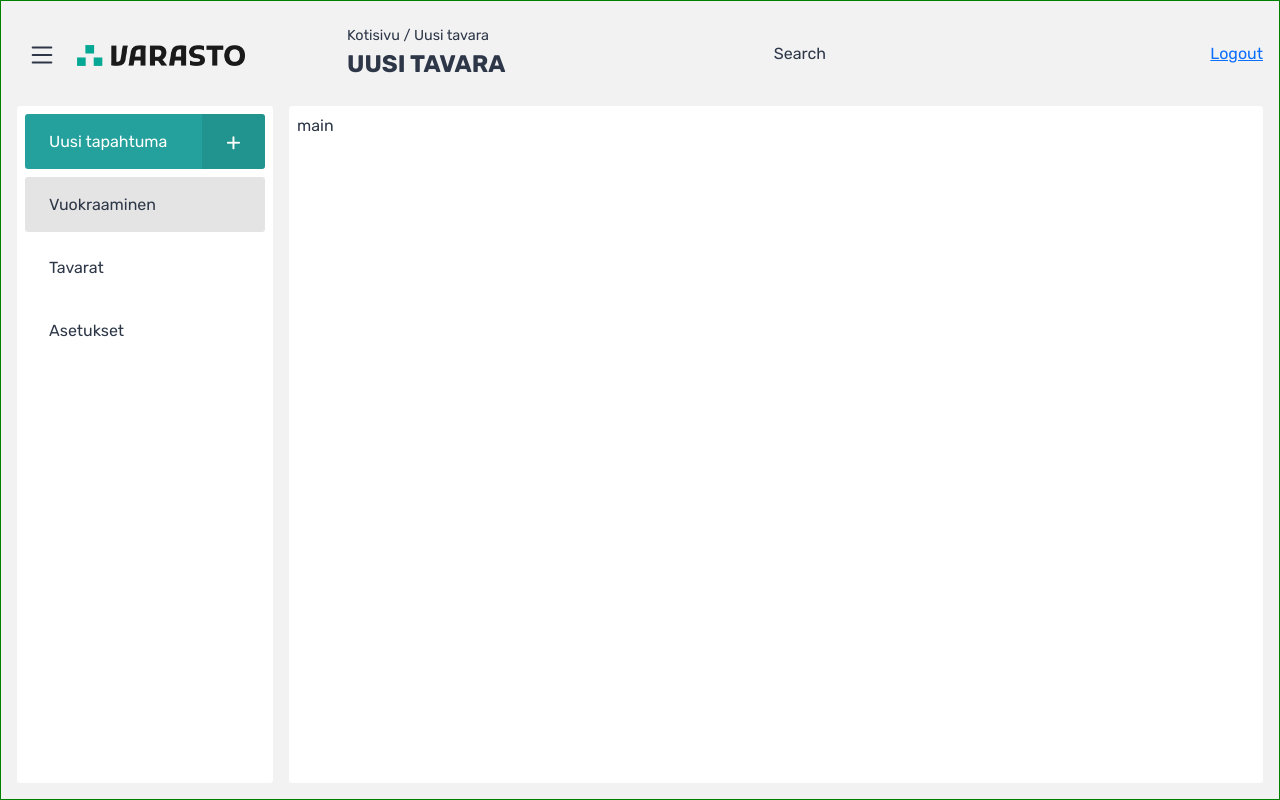
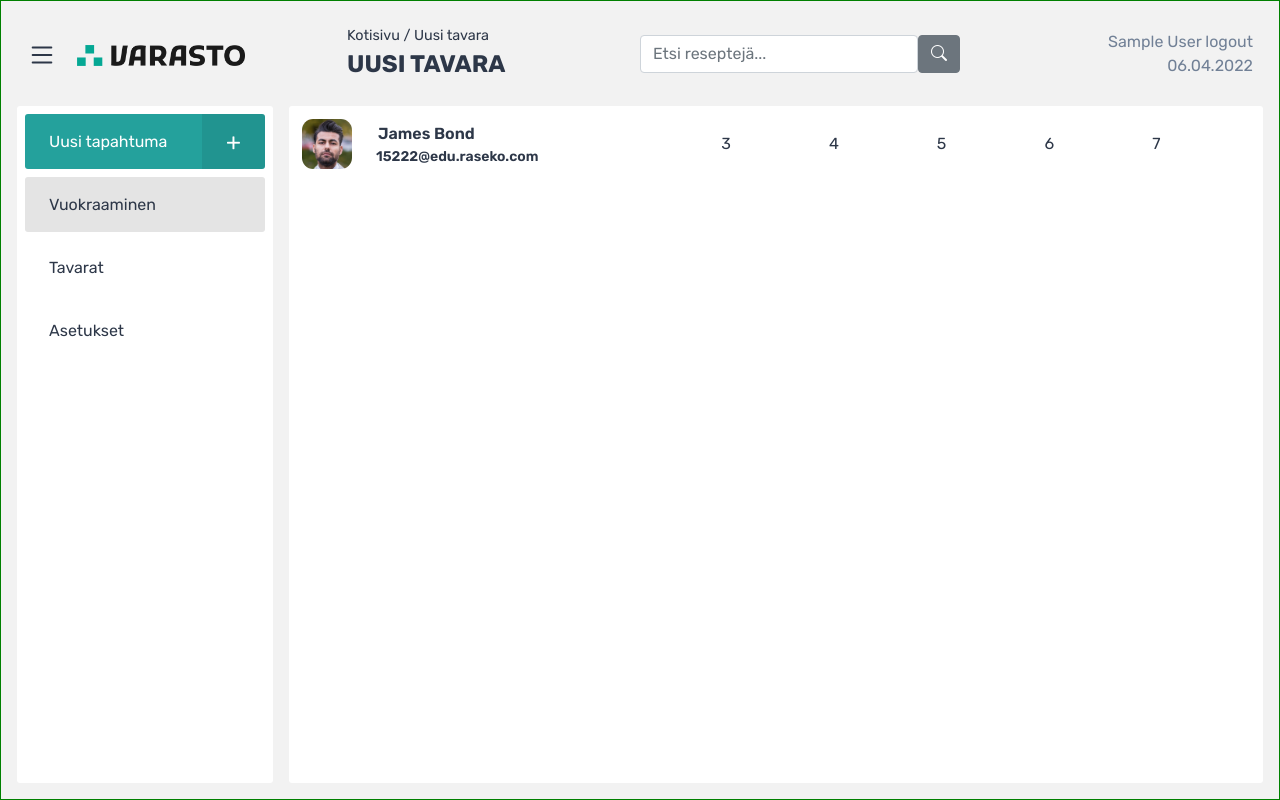
Before and after one commit to SergeiVasilyev/VarastohallintaR1, a Django app: page /main_page/ in a window 1280 px wide. Run offline with Django 4.2, Linux system fonts and the light colour scheme; the visitor is signed in with stand-in values (Sample User, id 1).

Commit message:
Edited main_page html, css; Datetime now and user into context
Added to main_page Search input, account name and logout link
Added user role verification
Added rent event item into html and css
In view.py added to context datetime now and request.user

```diff
--- a/varasto/views.py
+++ b/varasto/views.py
@@ -10,6 +10,7 @@ from .forms import CustomUserForm
 from .checkUser import *
 from django.contrib.auth.decorators import login_required
 from django.contrib.auth.decorators import user_passes_test
+from datetime import datetime
 
 
 def login_view(request):
@@ -81,10 +82,11 @@ def menu_view(request):
 @login_required()
 @user_passes_test(is_not_student, redirect_field_name=None)
 def main_page(request):
-
-
+    now = datetime.now()
+    datenow = now.strftime("%d.%m.%Y")
     context = {
-        'role': request.user
+        'datenow': datenow,
+        'user': request.user
     }
 
     return render(request, 'varasto/main_page.html', context)
--- a/varastoapp/static/varasto/main_page.css
+++ b/varastoapp/static/varasto/main_page.css
@@ -68,8 +68,27 @@ header .warp {
         /* justify-self: start; */
         /* border: 1px solid green; */
     }
+    .search form {
+        display: inline-flex;
+        /* border: 1px solid red; */
+        width: 100%;
+        min-width: 20em;
+    }
+
     .logos {
         font-size: 1.5em;
+    }
+    .account {
+        display: flex;
+        flex-direction: column;
+        justify-content: end;
+    }
+    .account span {
+        text-align: right;
+    }
+    .account a, .account a:hover, .account a:visited    , .account span {
+        text-decoration: none;
+        color: #718096;
     }
     .page_name {
         display: flex;
@@ -165,7 +184,54 @@ aside {
 
 
 /* ----MAIN---- */
-main {
+.main__warp {
+    /* border: 1px solid green; */
+}
+
+.main__item {
+    display: grid;
+    grid-template-columns: 60px minmax(20em, 1fr) repeat(5, minmax(5em, 0.3fr));
+    /* border: 1px solid blue; */
+}
+
+.main__item > div {
+    /* border: 1px solid red; */
+    padding: 5px;
+    place-self: center stretch;
+}
+
+.main__item_photo > div{
+    overflow: hidden;
+    width: 50px;
+    height: 50px;
+    border-radius: 0.7em;
 
 }
+.main__item_photo img {
+    width: 120px;
+    height: 80px;
+    object-fit:cover;
+    object-position: -38px 10%;
+    /* object-position: 50% 50%; */ /* kuva keskellä */
+}
+
+
+.main__item_student {
+    display: flex;
+    flex-direction: column;
+    justify-content: end;
+}
+.main__item_student span {
+    padding-left: 1em;
+    text-align: left;
+}
+.main__item_student span:nth-child(1) {
+    font-size: 1em;
+    font-weight: 600;
+}
+.main__item_student span:nth-child(2) {
+    font-size: 0.875em;
+    font-weight: 600;
+}
+
 /* /----MAIN---- */
--- a/varastoapp/templates/varasto/main_page.html
+++ b/varastoapp/templates/varasto/main_page.html
@@ -4,6 +4,7 @@
 
 {% block stylesheet %}
 <link rel="stylesheet" type="text/css" href="{% static 'varasto/main_page.css' %}">
+<link rel="stylesheet" href="https://cdn.jsdelivr.net/npm/bootstrap-icons@1.5.0/font/bootstrap-icons.css">
 {% endblock %}
 
 {% block title %}Main page{% endblock %}
@@ -12,7 +13,6 @@
 
 <div class="main_container">
     <header>
-
         <div class="warp">
             <div class="logos item_left">
                 <span>
@@ -26,10 +26,31 @@
                 <span>Kotisivu / Uusi tavara</span>
                 <span>UUSI TAVARA</span>
             </div>
-            <div class="search"><span>Search</span></div>
-            <div class="account item_right"><a href="{% url 'logout' %}">Logout</a></div>
+            <div class="search">
+                <form action="" method="get">
+                    <input name="search_form" type="text" class="form-control size" placeholder="Etsi reseptejä...">
+                    <button class="btn btn-secondary">
+                        <i class="bi bi-search"></i>
+                    </button>
+                </form>
+            </div>
+            <div class="account item_right">
+                <span>
+                    <a href="{% url 'logout' %}">
+                    {% if user.first_name %}
+                        {{ user.first_name }} {{ user.last_name }}
+                    {% else %}
+                        {{ user.username }}
+                    {% endif %}
+                    logout
+                    </a>
+                </span>
+                <span>{{datenow}}</span>
+            </div>
         </div>
     </header>
+
+
 
     <aside>
         <div class="white_background">
@@ -38,7 +59,7 @@
                     <span class="button__text resize">Uusi tapahtuma</span>
                     <span class="button__icon">+</span>
                 </button>
-                {% if role == 'management'  %}
+                {% if user.role == 'management' %}
                 <button type="button" class="button button_bg_green resize mb-2">
                     <span class="button__text resize">Uusi tavara</span>
                     <span class="button__icon">+</span>
@@ -60,7 +81,23 @@
 
     <main>
         <div class="white_background">
-            main
+            <div class="main__warp">
+                <div class="main__item">
+                    <div class="main__item_photo">
+                        <div><img src="{% static 'varasto/pics/people/janko-ferlic.jpg' %}" alt="janko-ferlic.jpg"></div>
+                    </div>
+                    <div class="main__item_student">
+                        <span>James Bond</span>
+                        <span>15222@edu.raseko.com</span>
+                    </div>
+                    <div class="main__item_group">3</div>
+                    <div class="main__item_status">4</div>
+                    <div class="main__item_st-time">5</div>
+                    <div class="main__item_etime">6</div>
+                    <div class="main__item_end-time">7</div>
+                </div>
+
+            </div>
         </div>
     </main>
 </div>
```
Also changed, not shown: varastoapp/static/varasto/pics/people/janko-ferlic.jpg (added).
